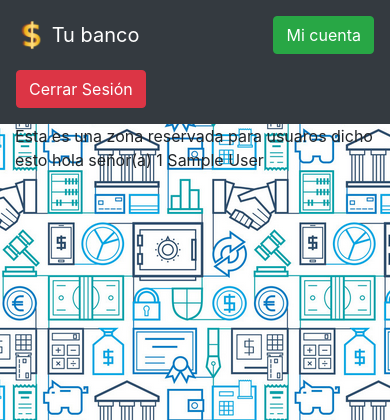
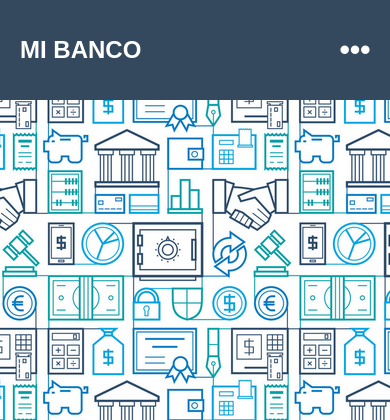
Before and after one commit to jddma/Banco_pw, a PHP site: page /panel/ in a window 390 px wide. Shown: the top 420 px of the page. Run offline with PHP 8.4, Linux system fonts and the light colour scheme; the visitor is signed in with stand-in values (Sample User, id 1); some libraries are stand-ins or nearby versions.

Commit message:
Header con estilos bien vergas

```diff
--- a/css/styles_panel.css
+++ b/css/styles_panel.css
@@ -1,3 +1,108 @@
+*{
+    margin: 0;
+    padding: 0;
+    font-family: "monserrat", sans-serif;
+}
+
 body{
-    background: url(../img/background_index.PNG);
+    background-image: url(../img/background_index.PNG);
 }
+
+.header{
+    height: 100px;
+    background: #34495e;
+    padding: 0 20px;
+    color: #fff;
+}
+
+.logo{
+    line-height: 100px;
+    float: left;
+    text-transform: uppercase;
+}
+
+.menu{
+    float: right;
+    line-height: 100px;
+}
+
+.menu a{
+    color: #fff;
+    text-transform: uppercase;
+    text-decoration: none;
+    padding: 0 10px;
+    transition: 0.4s;
+}
+
+.show-menu-btn, .hide-menu-btn{
+    transition: 0.4s;
+    font-size: 30px;
+    cursor: pointer;
+    display: none;
+}
+
+.show.show-menu-btn{
+    float: right;
+}
+
+.show-menu-btn i{
+    line-height: 100px;
+}
+
+.menu a:hover, .show-menu-btn:hover, .hide-menu-btn:hover{
+    color: #3498db;
+}
+
+#chk{
+    position: absolute;
+    visibility: hidden;
+    z-index: -1111;
+}
+
+#content{
+    padding: 0 20px;
+}
+
+input[type = "button"]{
+    border-radius: 7px;
+    color: white;
+    background: red;
+    border: none;
+    padding: 5px;
+    text-transform: uppercase;
+    cursor: pointer;
+}
+
+@media screen and (max-width:800px){
+    .show-menu-btn, .hide-menu-btn{
+        display: block;
+    }
+    i{
+        float: right;
+    }
+    .menu{
+        position: fixed;
+        width: 100%;
+        height: 100vh;
+        background: #333;
+        right: -100%;
+        top: 0;
+        text-align: center;
+        padding: 80px 0;
+        line-height: normal;
+        transition: 0.7s;
+    }
+    .menu a{
+        display: block;
+        padding: 20px;
+    }
+    .hide-menu-btn{
+        position: absolute;
+        top: 40px;
+        right: 40px;
+    }
+    #chk:checked ~ .menu{
+        right: 0;
+
+    }
+}
--- a/panel/index.php
+++ b/panel/index.php
@@ -17,23 +17,29 @@
     <head>
         <meta charset="UTF-8">
         <meta name="viewport" content="width=device-width, initial-scale=1.0">
+        <link rel="stylesheet" href="../css/styles_panel.css">
+        <!--<link rel="stylesheet" href="../css/fontawesome.css">-->
+        <link rel="stylesheet" href="https://use.fontawesome.com/releases/v5.6.1/css/all.css">
         <title>Inicio</title>
-        <link rel="stylesheet" href="../css/styles_panel.css">
-        <link rel="stylesheet" href="https://stackpath.bootstrapcdn.com/bootstrap/4.4.1/css/bootstrap.min.css" integrity="sha384-Vkoo8x4CGsO3+Hhxv8T/Q5PaXtkKtu6ug5TOeNV6gBiFeWPGFN9MuhOf23Q9Ifjh" crossorigin="anonymous">
     </head>
     <body>
-        <nav class="navbar navbar-dark bg-dark">
-            <a class="navbar-brand">
-            <img src="../img/logo_panel.png" width="30" height="30" class="d-inline-block align-top" alt="">
-            Tu banco
-            </a>
-            <input class="btn btn-success my-2 my-sm-0" type="button" value="Mi cuenta">
-            <a href="../includes/cerrar_sesion.php"><input class="btn btn-danger my-2 my-sm-0" type="button" value="Cerrar Sesión"></a>
-        </nav>
-        <div class="container">
-            <?php
-                echo "Esta es una zona reservada para usuaros dicho esto hola señor(a) " . $_SESSION["apellidos"] . " " . $_SESSION["nombres"];
-            ?>
+        <div class="header">
+            <h2 class="logo">Mi Banco</h2>
+            <input type="checkbox" id="chk">
+            <label for="chk" class="show-menu-btn">
+                <i class="fas fa-ellipsis-h"></i>
+            </label>
+            <ul class="menu">
+                <a href="../panel/">Inicio</a>
+                <a href="../mi_cuenta/">Mi cuenta</a>
+                <a href="../includes/cerrar_sesion.php"><input type="button" value="Cerrar sesión"></a>
+                <label for="chk" class="hide-menu-btn">
+                    <i class="fas fa-times"></i>
+                </label>
+            </ul>
+        </div>
+        <div class="content"></div>
+
         </div>
     </body>
 </html>
```
Also changed, not shown: css/styles_index.css (line endings or trailing spaces).
